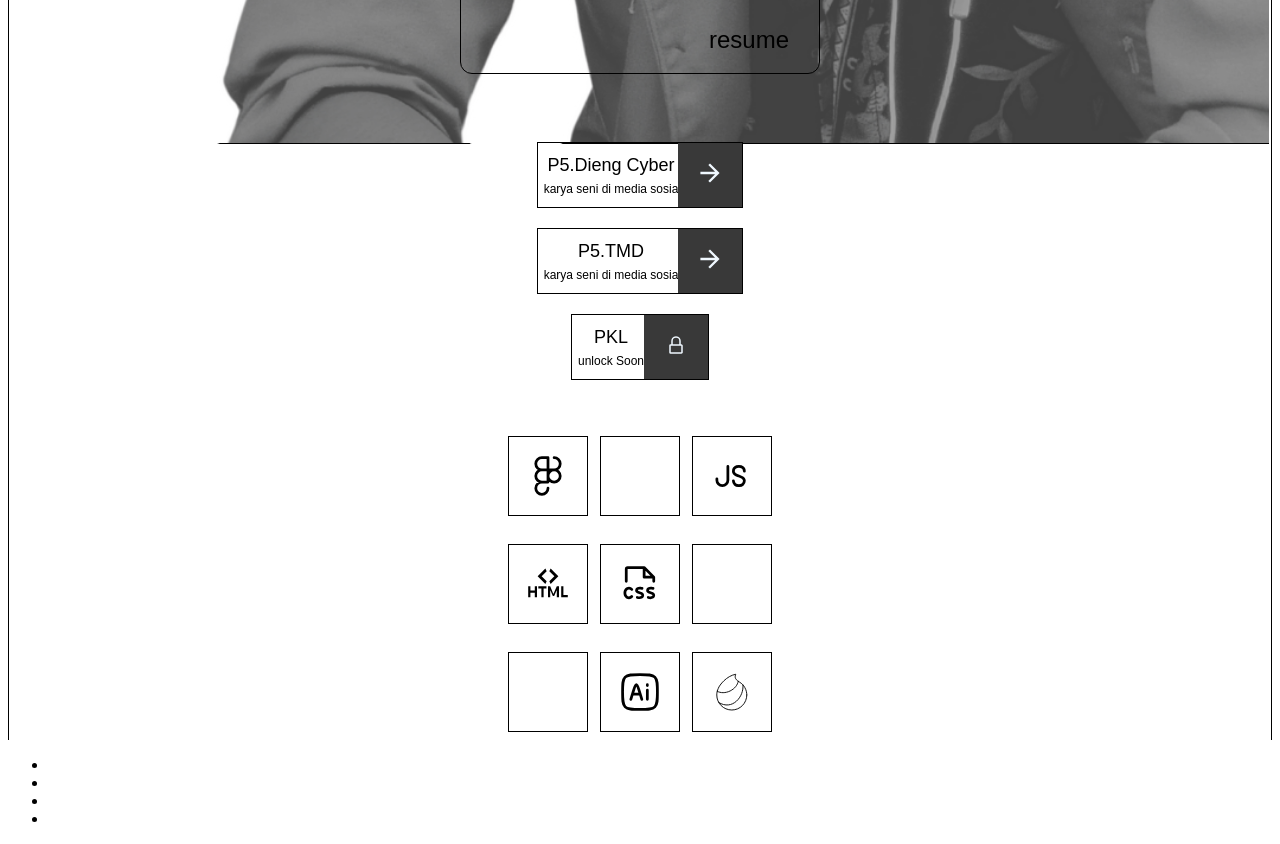
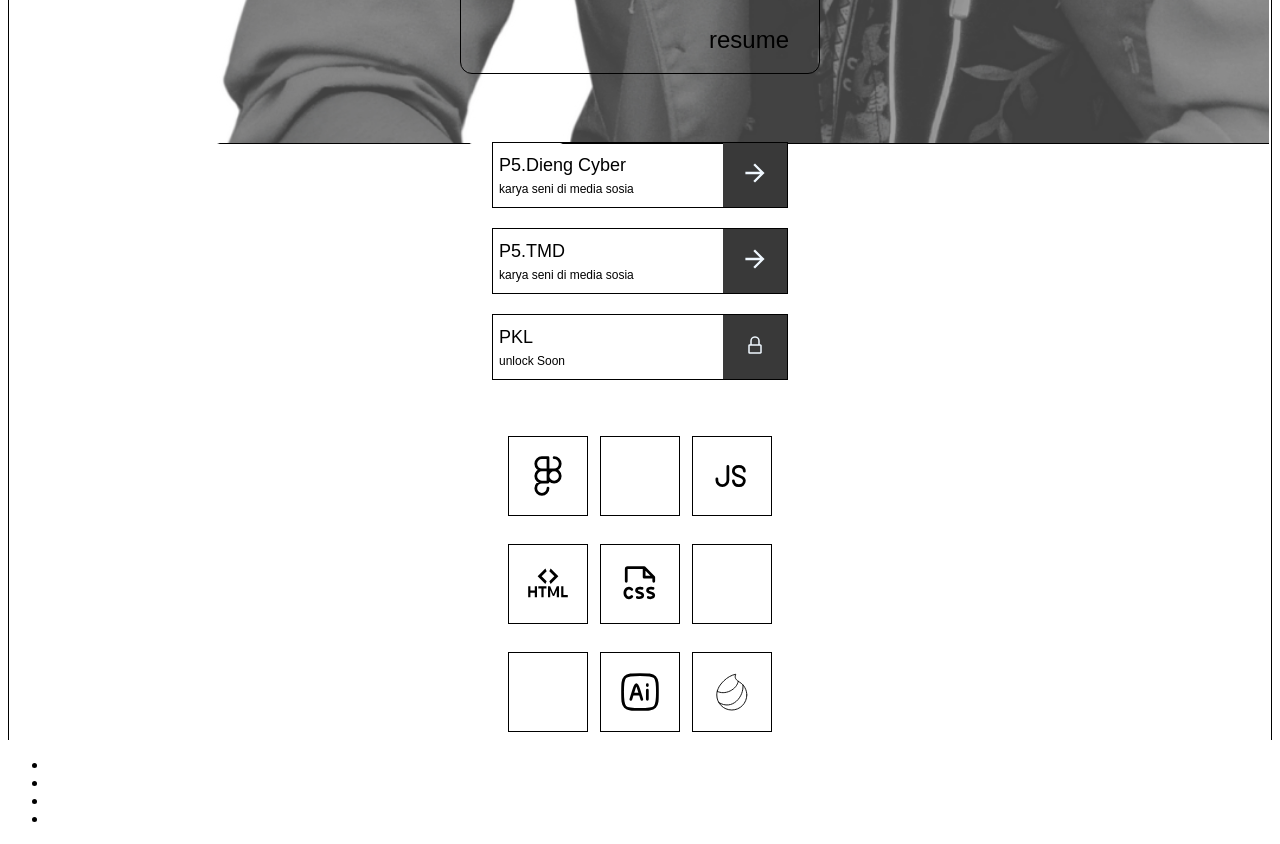
Before and after one commit to alw-bruh/p1.github.io, a plain HTML site: page index.html in a window 1280 px wide. Shown: the part 1245-2089 px from the top of the page. Drawn offline with Linux system fonts and the light colour scheme.

Commit message:
Add files via upload

```diff
--- a/style.css
+++ b/style.css
@@ -150,7 +150,7 @@ max-height: 720px;
   align-items: center;
 
   justify-content: center;
-  text-align: center;
+
 
   margin-top: 48px;
   font-size: 12px;
@@ -161,7 +161,7 @@ max-height: 720px;
 }
 
 #exp div {
-  max-width: 288px;
+  width: 288px;
   display: grid;
   grid-template-areas:
     "title-exp button"
```
